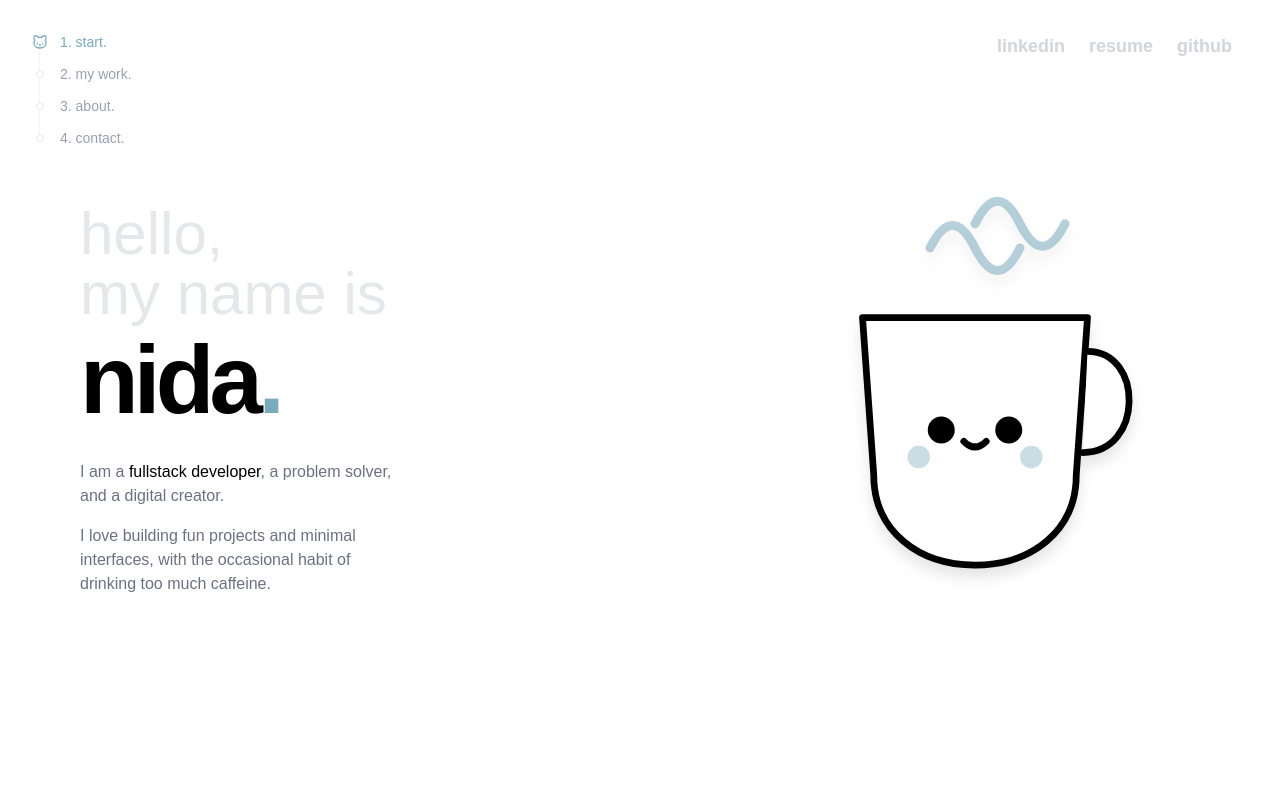
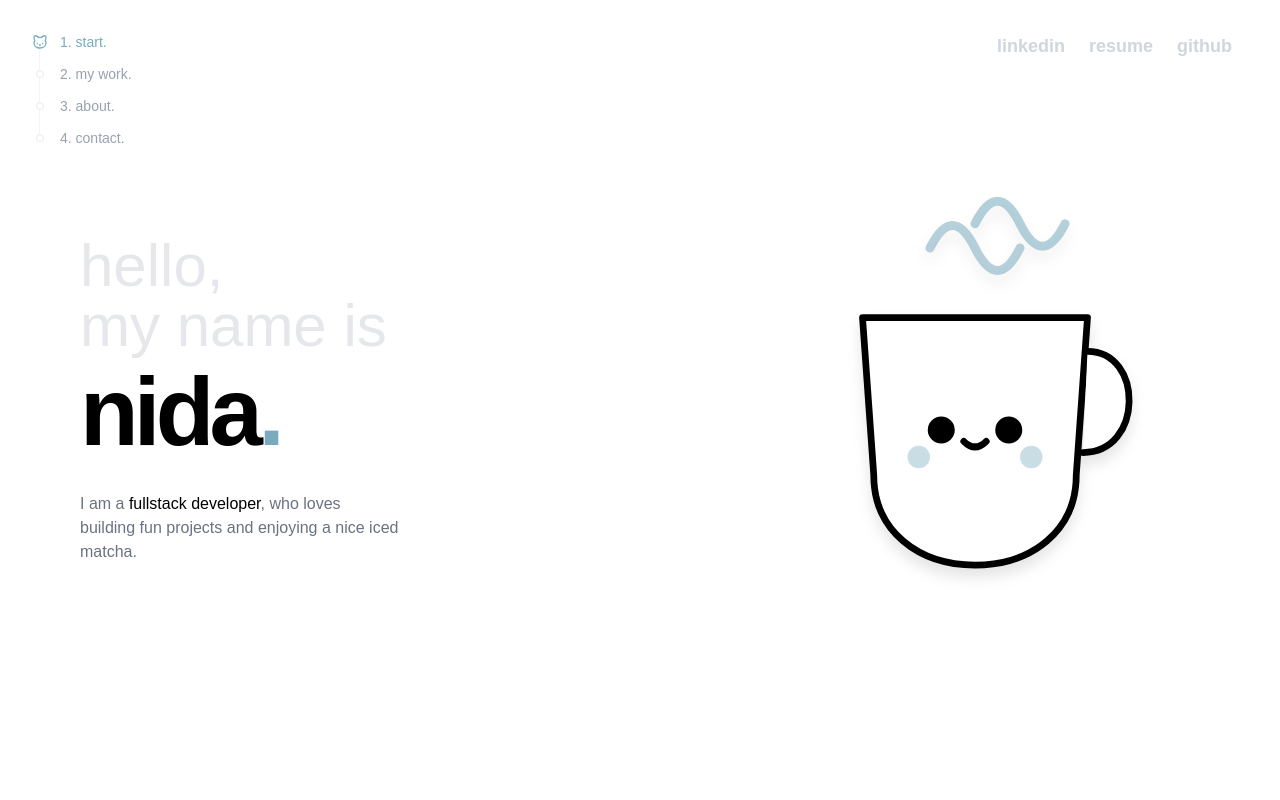
Before and after one commit to nidarath/porfolio, a Next.js app: page / in a window 1280 px wide. Shown: the top 800 px of the page. Built offline with nearby package versions, Linux system fonts and the light colour scheme.

Commit message:
changed desc in hero section

```diff
--- a/components/hero.tsx
+++ b/components/hero.tsx
@@ -63,12 +63,7 @@ export default function Hero() {
 
         <div className="mt-8 space-y-4 text-sm font-medium text-gray-500 md:text-base max-w-xs">
           <p>
-            I am a <span className="text-black">fullstack developer</span>, a
-            problem solver, and a digital creator.
-          </p>
-          <p>
-            I love building fun projects and minimal interfaces, with the occasional
-            habit of drinking too much caffeine.
+            I am a <span className="text-black">fullstack developer</span>, who loves building fun projects and enjoying a nice iced matcha.
           </p>
         </div>
       </motion.div>
```
Lines whose indentation alone changed are shown as unchanged.
